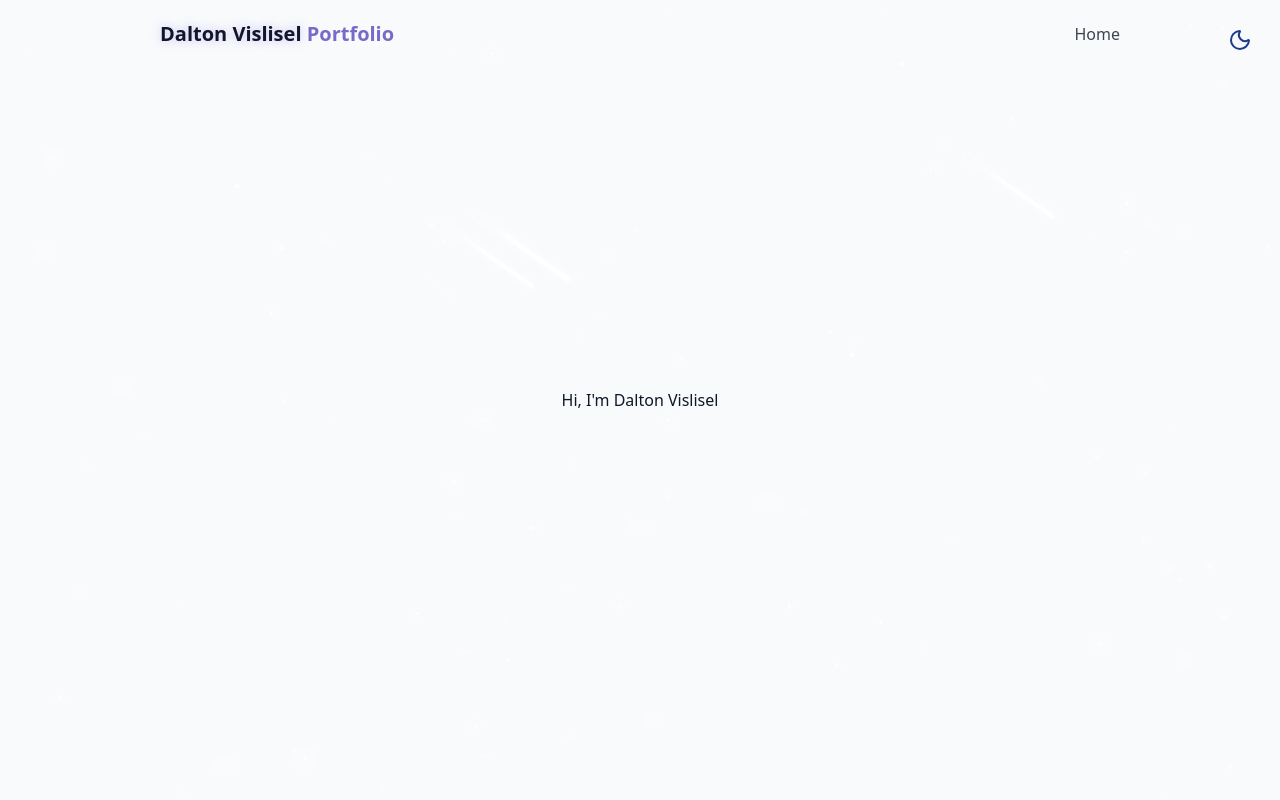
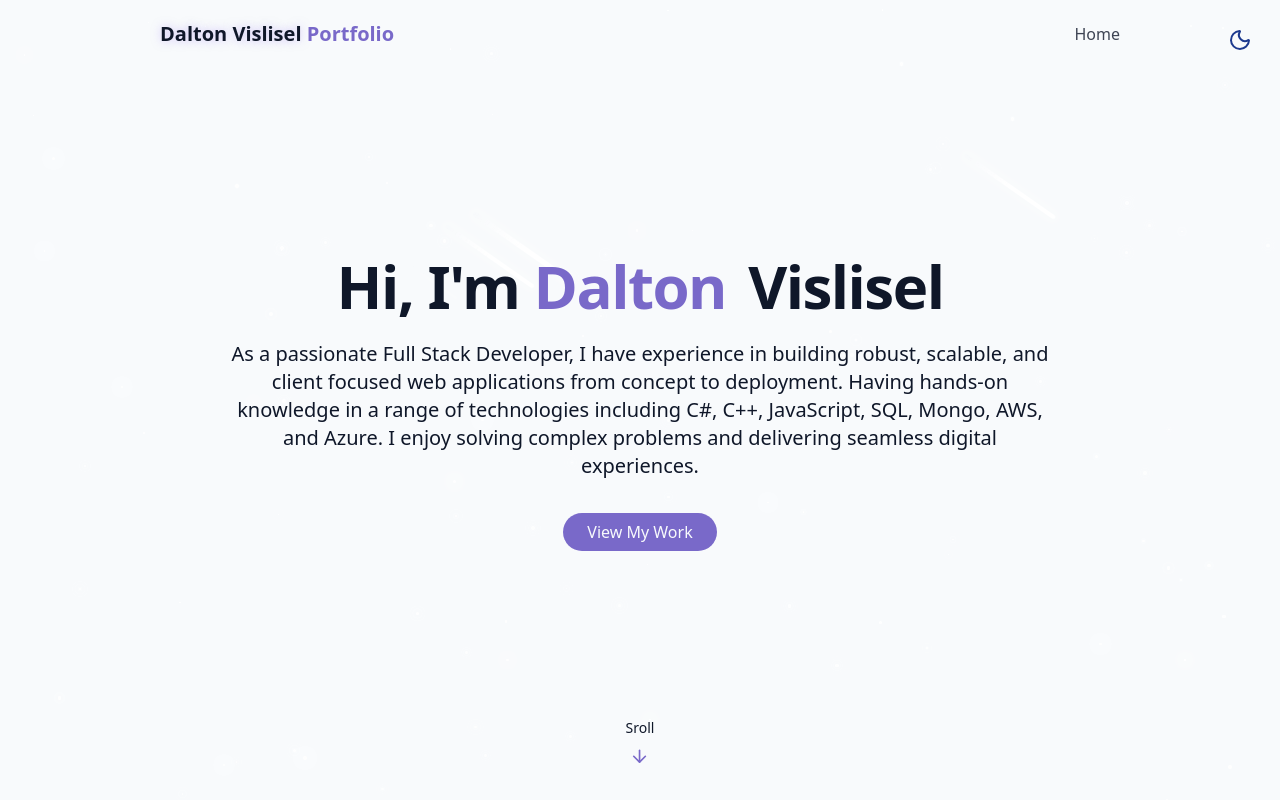
Before and after one commit to Dalton-V/Portfolio, a React (Vite) app: page / in a window 1280 px wide. Built offline with nearby package versions, Linux system fonts and the light colour scheme.

Commit message:
Added Hero Section

```diff
--- /dev/null
+++ b/src/components/AboutMe.jsx
@@ -0,0 +1,3 @@
+export const AboutMe = () => {
+    return <section></section>;
+}
--- a/src/components/HeroSection.jsx
+++ b/src/components/HeroSection.jsx
@@ -1,13 +1,32 @@
+import { ArrowDown } from "lucide-react";
+
 export const HeroSection = () => {
     return (<section id="hero" className="relative min-h-screen flex flex-col items-center justify-center px-4">
         <div className="container max-w-4xl mx-auto text-center z-10">
             <div className="space-y-6">
-                <h1>
-                    <span>Hi, I'm </span>
-                    <span>Dalton </span>
-                    <span>Vislisel</span>
+                <h1 className="text-4xl md:text-6xl font-bold tracking-tight">
+                    <span className="opacity-0 animate-fade-in"> Hi, I'm</span>
+                    <span className="text-primary opacity-0 animate-fade-in-delay-1"> Dalton</span>
+                    <span className="ml-2 opacity-0 animate-fade-in-delay-2"> Vislisel</span>
                 </h1>
+                <p className="text-lg md:text-xl max-2-2xl mx-auto opacity-0 animate-fade-in-delay-3">
+                    As a passionate Full Stack Developer, I have experience in building robust,
+                    scalable, and client focused web applications from concept to deployment.
+                    Having hands-on knowledge in a range of technologies including C#, C++, JavaScript, SQL, Mongo, AWS, and Azure.
+                    I enjoy solving complex problems and delivering seamless digital experiences.
+                </p>
+
+                <div className="pt-4 opacity-0 animate-fade-in-delay-4">
+                    <a href="#projects" className="cosmic-button">
+                        View My Work
+                    </a>
+                </div>
             </div>
+        </div>
+
+        <div className="absolute bottom-8 left-1/2 transform -translate-x-1/2 flex flex-col items-center animate-bounce">
+            <span className="text-sm text-muted-foreground mb-2"> Sroll </span>
+            <ArrowDown className="h-5 w-5 text-primary"/>
         </div>
     </section>);
 };
--- a/src/pages/Home.jsx
+++ b/src/pages/Home.jsx
@@ -2,6 +2,7 @@
 import { ThemeToggle } from "../components/ThemeToggle";
 import { Navbar } from "../components/Navbar";
 import { HeroSection } from "../components/HeroSection";
+import { AboutMe } from "../components/AboutMe";
 
 export const Home = () => {
     return <div className="min-h-dvh bg-background text-foreground overflow-x-hidden">
@@ -16,6 +17,7 @@
         {/* Main Content */}
         <main>
             <HeroSection/>
+            <AboutMe/>
         </main>
     </div>
 };
```
